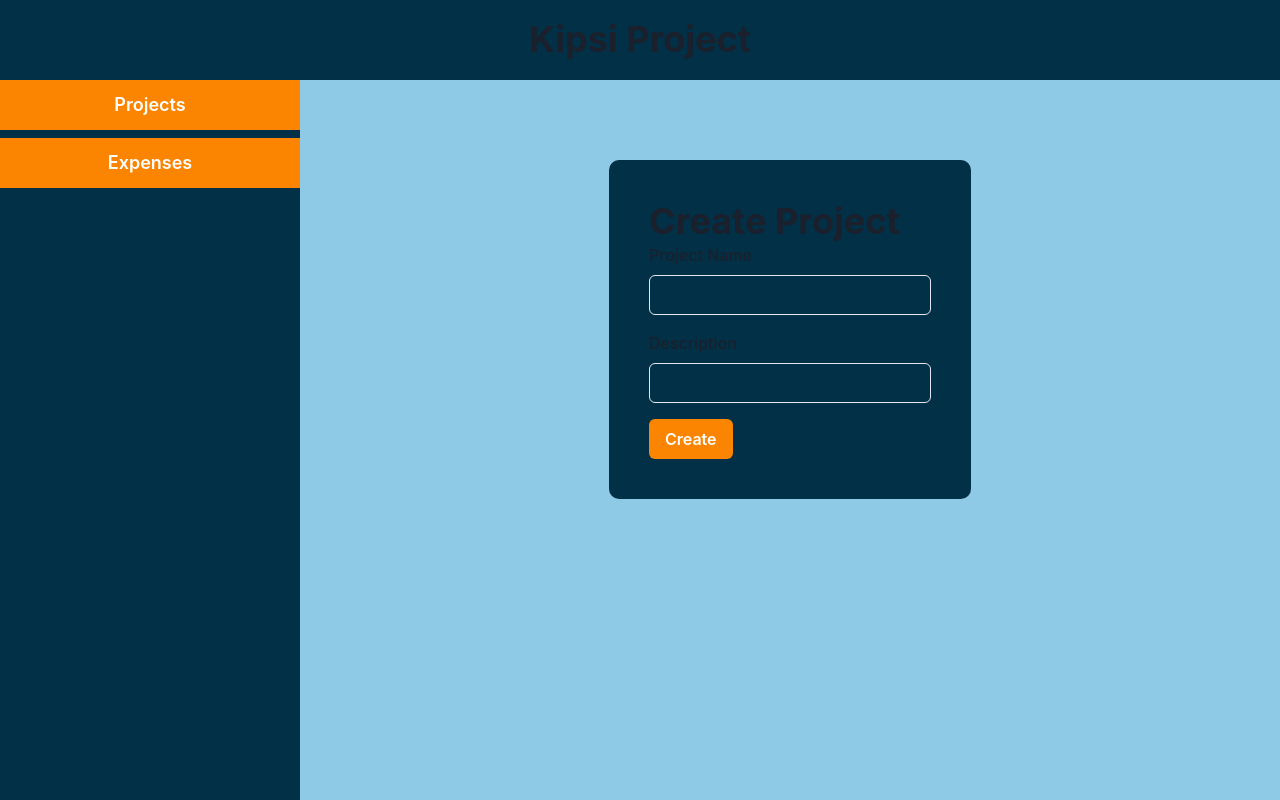
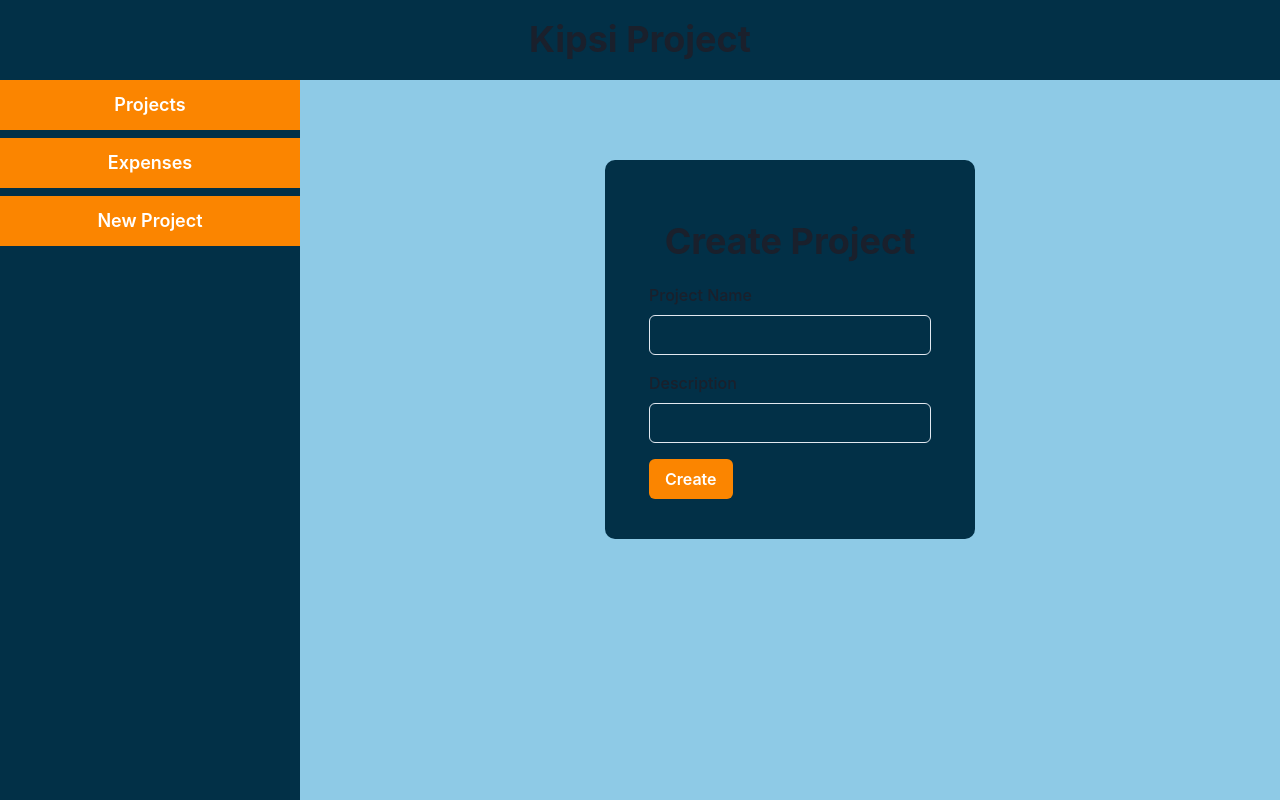
Before and after one commit to sambencivengo/kipsi-project, a Next.js app in the folder client/: page /create-project in a window 1280 px wide. Built offline with nearby package versions, Linux system fonts and the light colour scheme.

Commit message:
project creationg button"

```diff
--- a/client/src/components/SideBar.tsx
+++ b/client/src/components/SideBar.tsx
@@ -46,6 +46,15 @@ export const Sidebar = ({
 			>
 				Expenses
 			</Button>
+			<Button
+				onClick={() => router.push('/create-project')}
+				size={'lg'}
+				borderRadius={0}
+				h={'50px'}
+				width="100%"
+			>
+				New Project
+			</Button>
 		</VStack>
 	);
 
--- a/client/src/pages/create-project.tsx
+++ b/client/src/pages/create-project.tsx
@@ -28,8 +28,8 @@ const CreateProject: NextPage = () => {
 	if (requestError) return <ErrorAlert {...requestError} />;
 
 	return (
-		<Box p={10} borderRadius={10} bgColor={colors.darkBlue}>
-			<Heading>Create Project</Heading>
+		<Box w={'100%'} p={10} borderRadius={10} bgColor={colors.darkBlue}>
+			<Heading p={5}>Create Project</Heading>
 			<VStack>
 				<Formik
 					validateOnChange={false}
```
